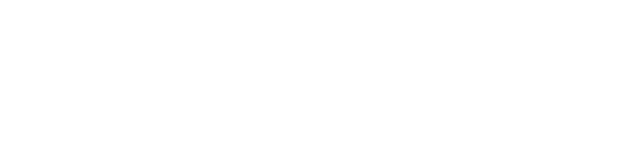
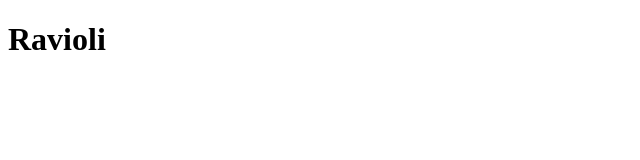
Before and after one commit to andy-alex-carr/odin-recipes, a plain HTML site: page recipes/ravioli.html in a window 1280 px wide. Shown: the whole page, without its empty margins (0-640 px from the left). Drawn offline with Linux system fonts and the light colour scheme.

Commit message:
Add main heading

```diff
--- a/recipes/ravioli.html
+++ b/recipes/ravioli.html
@@ -5,6 +5,6 @@
         <title>Ravioli</title>
     </head>
     <body>
-
+        <h1>Ravioli</h1>
     </body>
 </html>
```
